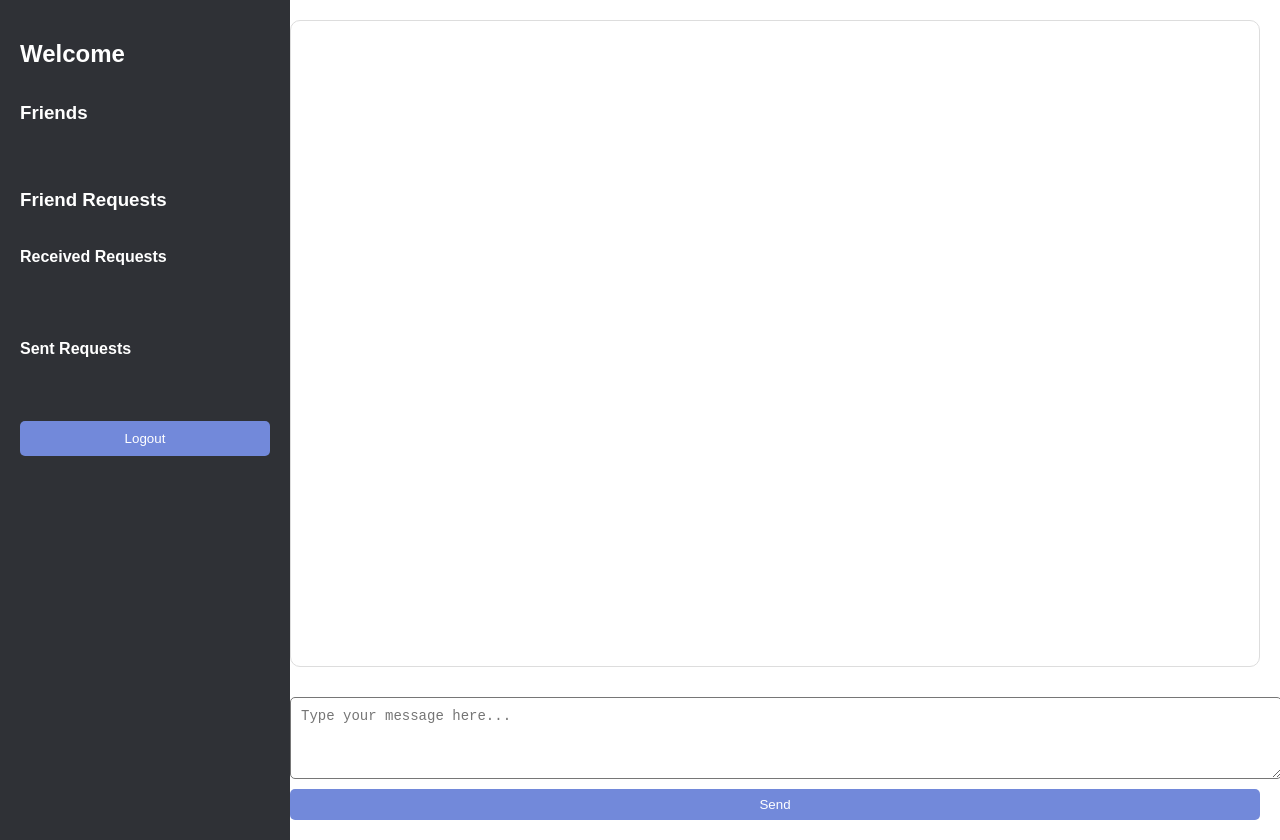
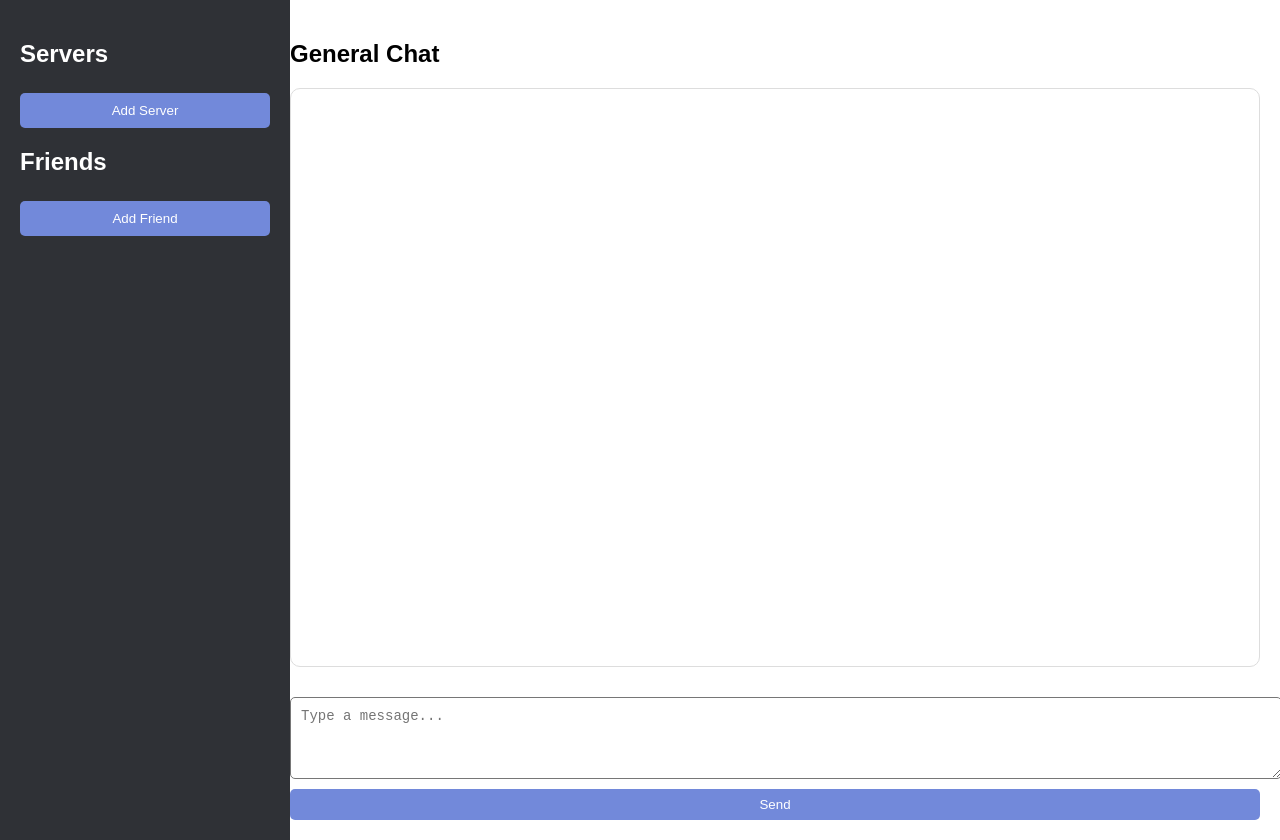
Before and after one commit to hooder799/hooder799.github.io, a plain HTML site: page index.html in a window 1280 px wide. Drawn offline with Linux system fonts and the light colour scheme.

Commit message:
Update index.html

```diff
--- a/index.html
+++ b/index.html
@@ -3,34 +3,23 @@
 <head>
   <meta charset="UTF-8">
   <meta name="viewport" content="width=device-width, initial-scale=1.0">
-    <meta http-equiv="X-UA-Compatible" content="ie=edge">
-    <title>Discord Clone</title>
+  <title>Discord Clone - Chat</title>
   <link rel="stylesheet" href="styles.css">
 </head>
 <body>
-    <!-- Sidebar -->
   <div class="sidebar">
-        <h2>Welcome</h2>
-        <h3>Friends</h3>
-        <ul id="friends-list"></ul>
-
-        <h3>Friend Requests</h3>
-        <h4>Received Requests</h4>
-        <ul id="received-requests"></ul>
-        <h4>Sent Requests</h4>
-        <ul id="sent-requests"></ul>
-
-        <button id="logout-button">Logout</button>
+    <h2>Servers</h2>
+    <button>Add Server</button>
+    <h2>Friends</h2>
+    <div id="friend-list"></div> <!-- Friend list section -->
+    <button id="add-friend">Add Friend</button>
   </div>
-
-    <!-- Chat Container -->
   <div class="chat-container">
+    <h2>General Chat</h2>
     <div id="chat-messages"></div>
-
-        <textarea id="message-input" placeholder="Type your message here..."></textarea>
+    <textarea id="message-input" placeholder="Type a message..."></textarea>
     <button id="send-message">Send</button>
   </div>
-
   <script src="script.js"></script>
 </body>
 </html>
```
Lines whose indentation alone changed are shown as unchanged.
